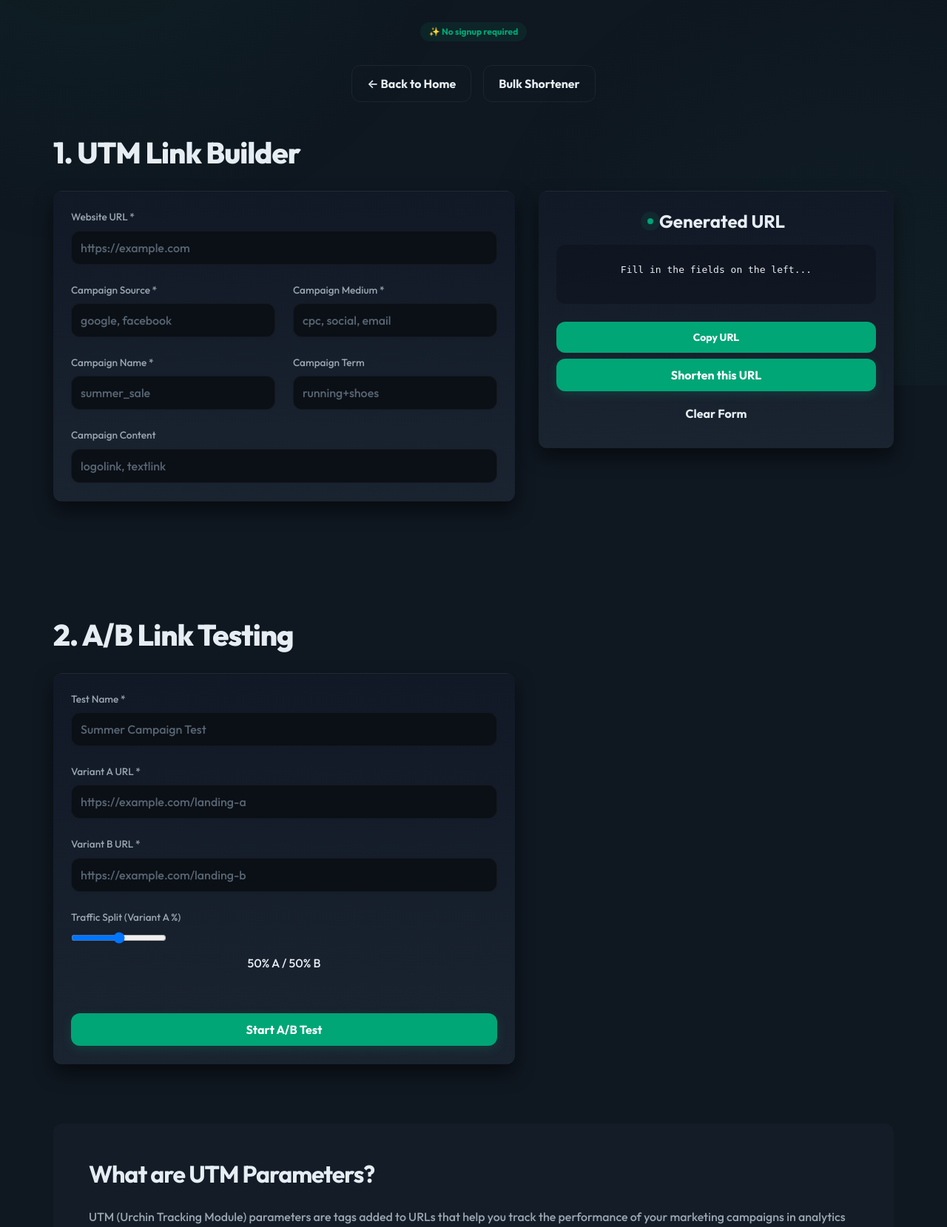
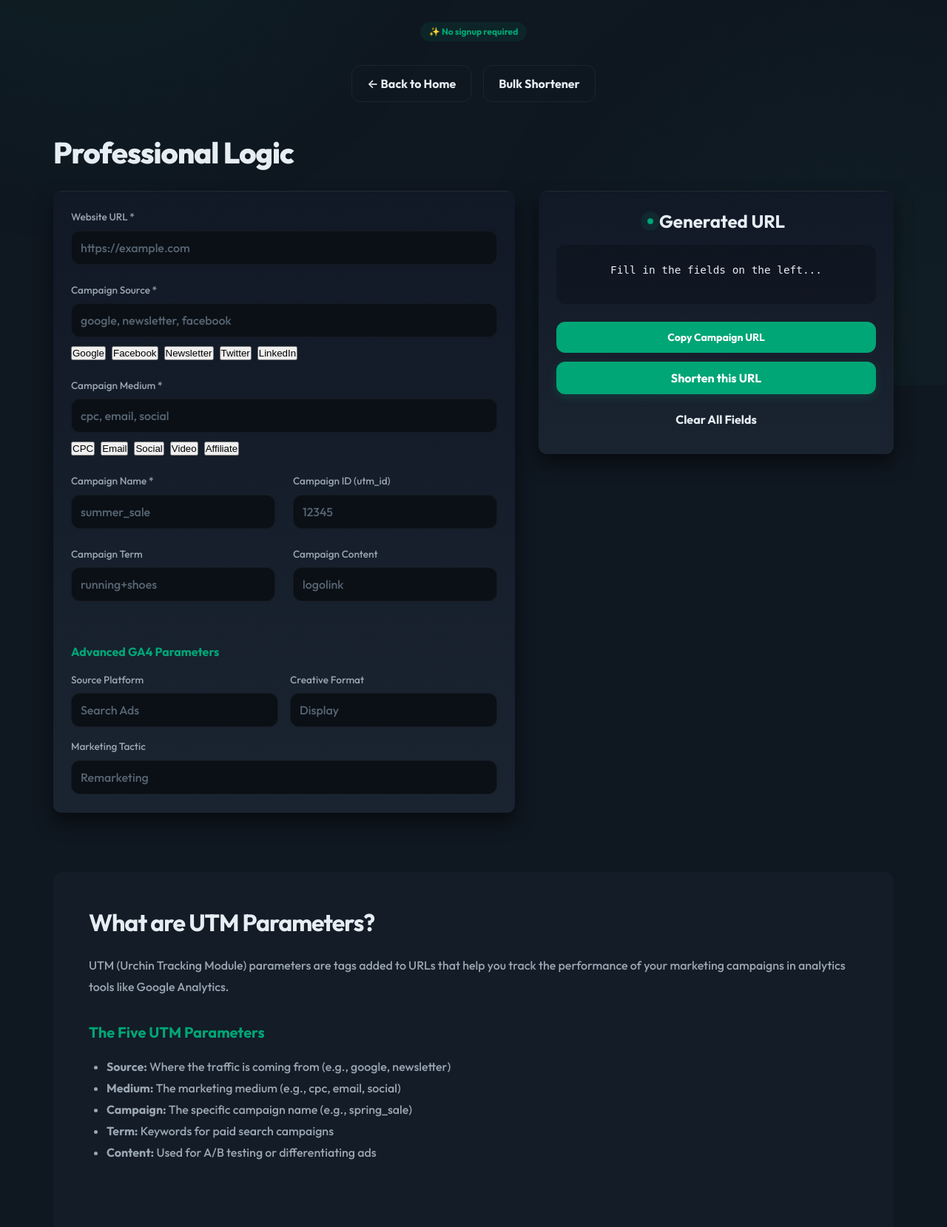
Before and after one commit to linkshortfree/linkshort, a Flask app: page /tools/utm in a window 1280 px wide. Shown: the part 279-1938 px from the top of the page at 74% size. Run offline with Flask 3, Linux system fonts and the light colour scheme.

Commit message:
feat: separation of A/B testing and upgrade to professional GA4 UTM parameters

```diff
--- a/app.py
+++ b/app.py
@@ -118,8 +118,12 @@ def tools_bulk():
     return render_template('tools/bulk.html')
 
 @app.route('/tools/utm')
-def tools_utm():
+def utm_builder():
     return render_template('tools/utm.html')
+
+@app.route('/tools/ab-testing')
+def ab_testing():
+    return render_template('tools/ab_testing.html')
 
 @app.route('/tools/utm-ab')
 def tools_utm_ab_redirect():
@@ -291,6 +295,7 @@ def sitemap():
         {'loc': '/', 'priority': '1.0'},
         {'loc': '/tools/bulk', 'priority': '1.0'},
         {'loc': '/tools/utm', 'priority': '0.9'},
+        {'loc': '/tools/ab-testing', 'priority': '0.9'}, # Added ab-testing
         {'loc': '/blog', 'priority': '0.8'},
         {'loc': '/about-us', 'priority': '0.6'},
         {'loc': '/contact', 'priority': '0.6'},
--- a/static/js/script.js
+++ b/static/js/script.js
@@ -570,8 +570,12 @@ function generateUtm() {
     const source = document.getElementById('utmSource')?.value.trim();
     const medium = document.getElementById('utmMedium')?.value.trim();
     const name = document.getElementById('utmName')?.value.trim();
+    const id = document.getElementById('utmId')?.value.trim();
     const term = document.getElementById('utmTerm')?.value.trim();
     const content = document.getElementById('utmContent')?.value.trim();
+    const platform = document.getElementById('utmPlatform')?.value.trim();
+    const creative = document.getElementById('utmCreative')?.value.trim();
+    const tactic = document.getElementById('utmTactic')?.value.trim();
     const resultDisplay = document.getElementById('finalUtmUrl');
 
     if (!baseUrl) {
@@ -584,8 +588,12 @@ function generateUtm() {
         if (source) url.searchParams.set('utm_source', source);
         if (medium) url.searchParams.set('utm_medium', medium);
         if (name) url.searchParams.set('utm_campaign', name);
+        if (id) url.searchParams.set('utm_id', id);
         if (term) url.searchParams.set('utm_term', term);
         if (content) url.searchParams.set('utm_content', content);
+        if (platform) url.searchParams.set('utm_source_platform', platform);
+        if (creative) url.searchParams.set('utm_creative_format', creative);
+        if (tactic) url.searchParams.set('utm_marketing_tactic', tactic);
 
         if (resultDisplay) resultDisplay.innerText = url.toString();
     } catch (e) {
@@ -614,7 +622,7 @@ function shortenUtm() {
 }
 
 function resetUtmForm() {
-    const fields = ['targetUrl', 'utmSource', 'utmMedium', 'utmName', 'utmTerm', 'utmContent'];
+    const fields = ['targetUrl', 'utmSource', 'utmMedium', 'utmName', 'utmId', 'utmTerm', 'utmContent', 'utmPlatform', 'utmCreative', 'utmTactic'];
     fields.forEach(id => {
         const el = document.getElementById(id);
         if (el) el.value = '';
@@ -624,6 +632,15 @@ function resetUtmForm() {
     if (resultDisplay) resultDisplay.innerText = "Enter a Website URL to begin...";
 
     showToast("Form cleared!");
+}
+
+function setUtmPreset(inputId, value) {
+    const input = document.getElementById(inputId);
+    if (input) {
+        input.value = value;
+        generateUtm();
+        showToast(`Set ${inputId.replace('utm', '')} to ${value}`);
+    }
 }
 
 async function generateBulkQRs() {
--- a/templates/partials/_navbar.html
+++ b/templates/partials/_navbar.html
@@ -28,6 +28,7 @@
         <a href="/">Home</a>
         <a href="/tools/bulk">Master Link & QR Designer</a>
         <a href="/tools/utm">UTM Builder</a>
+        <a href="/tools/ab-testing">A/B Testing</a>
         <a href="/#features">Features</a>
         <a href="/blog">Blog</a>
         <a href="/about-us">About Us</a>
--- a/templates/tools/utm.html
+++ b/templates/tools/utm.html
@@ -33,7 +33,7 @@
         </section>
 
         <section class="tool-ui-section" id="utm-builder">
-            <h2 class="section-title" style="text-align: left; margin-bottom: 2rem;">1. UTM Link Builder</h2>
+            <h2 class="section-title" style="text-align: left; margin-bottom: 2rem;">Professional Logic</h2>
             <div class="dashboard-layout">
                 <div class="glass-card">
                     <div style="display: grid; grid-template-columns: 1fr 1fr; gap: 1.5rem;">
@@ -41,25 +41,77 @@
                             <label class="input-label">Website URL *</label>
                             <input type="text" id="targetUrl" placeholder="https://example.com" oninput="generateUtm()">
                         </div>
-                        <div>
+
+                        <!-- Source & Medium with Presets -->
+                        <div style="grid-column: span 2;">
                             <label class="input-label">Campaign Source *</label>
-                            <input type="text" id="utmSource" placeholder="google, facebook" oninput="generateUtm()">
+                            <input type="text" id="utmSource" placeholder="google, newsletter, facebook"
+                                oninput="generateUtm()">
+                            <div class="presets-row"
+                                style="margin-top: 0.75rem; display: flex; gap: 0.5rem; flex-wrap: wrap;">
+                                <button class="pill-btn" onclick="setUtmPreset('utmSource', 'google')">Google</button>
+                                <button class="pill-btn"
+                                    onclick="setUtmPreset('utmSource', 'facebook')">Facebook</button>
+                                <button class="pill-btn"
+                                    onclick="setUtmPreset('utmSource', 'newsletter')">Newsletter</button>
+                                <button class="pill-btn" onclick="setUtmPreset('utmSource', 'twitter')">Twitter</button>
+                                <button class="pill-btn"
+                                    onclick="setUtmPreset('utmSource', 'linkedin')">LinkedIn</button>
+                            </div>
                         </div>
-                        <div>
+
+                        <div style="grid-column: span 2;">
                             <label class="input-label">Campaign Medium *</label>
-                            <input type="text" id="utmMedium" placeholder="cpc, social, email" oninput="generateUtm()">
+                            <input type="text" id="utmMedium" placeholder="cpc, email, social" oninput="generateUtm()">
+                            <div class="presets-row"
+                                style="margin-top: 0.75rem; display: flex; gap: 0.5rem; flex-wrap: wrap;">
+                                <button class="pill-btn" onclick="setUtmPreset('utmMedium', 'cpc')">CPC</button>
+                                <button class="pill-btn" onclick="setUtmPreset('utmMedium', 'email')">Email</button>
+                                <button class="pill-btn" onclick="setUtmPreset('utmMedium', 'social')">Social</button>
+                                <button class="pill-btn" onclick="setUtmPreset('utmMedium', 'video')">Video</button>
+                                <button class="pill-btn"
+                                    onclick="setUtmPreset('utmMedium', 'affiliate')">Affiliate</button>
+                            </div>
                         </div>
+
+                        <!-- Core Parameters -->
                         <div>
                             <label class="input-label">Campaign Name *</label>
                             <input type="text" id="utmName" placeholder="summer_sale" oninput="generateUtm()">
                         </div>
                         <div>
+                            <label class="input-label">Campaign ID (utm_id)</label>
+                            <input type="text" id="utmId" placeholder="12345" oninput="generateUtm()">
+                        </div>
+
+                        <div>
                             <label class="input-label">Campaign Term</label>
                             <input type="text" id="utmTerm" placeholder="running+shoes" oninput="generateUtm()">
                         </div>
-                        <div style="grid-column: span 2;">
+                        <div>
                             <label class="input-label">Campaign Content</label>
-                            <input type="text" id="utmContent" placeholder="logolink, textlink" oninput="generateUtm()">
+                            <input type="text" id="utmContent" placeholder="logolink" oninput="generateUtm()">
+                        </div>
+
+                        <!-- Professional GA4 Parameters -->
+                        <div
+                            style="grid-column: span 2; border-top: 1px solid var(--glass-border); padding-top: 1.5rem; margin-top: 0.5rem;">
+                            <h4 style="margin-bottom: 1rem; color: var(--accent-primary);">Advanced GA4 Parameters</h4>
+                            <div style="display: grid; grid-template-columns: 1fr 1fr; gap: 1rem;">
+                                <div>
+                                    <label class="input-label">Source Platform</label>
+                                    <input type="text" id="utmPlatform" placeholder="Search Ads"
+                                        oninput="generateUtm()">
+                                </div>
+                                <div>
+                                    <label class="input-label">Creative Format</label>
+                                    <input type="text" id="utmCreative" placeholder="Display" oninput="generateUtm()">
+                                </div>
+                                <div style="grid-column: span 2;">
+                                    <label class="input-label">Marketing Tactic</label>
+                                    <input type="text" id="utmTactic" placeholder="Remarketing" oninput="generateUtm()">
+                                </div>
+                            </div>
                         </div>
                     </div>
                 </div>
@@ -71,61 +123,18 @@
                             <h3 style="margin: 0;">Generated URL</h3>
                         </div>
                         <div id="finalUtmUrl"
-                            style="word-break: break-all; font-family: monospace; background: rgba(0,0,0,0.2); padding: 1.5rem; border-radius: 12px; min-height: 5rem; margin-bottom: 1.5rem;">
+                            style="word-break: break-all; font-family: monospace; background: rgba(0,0,0,0.2); padding: 1.5rem; border-radius: 12px; min-height: 5rem; margin-bottom: 1.5rem; border: 1px solid var(--glass-border); font-size: 0.9rem;">
                             Fill in the fields on the left...
                         </div>
-                        <button onclick="copyUtm()" class="copy-btn" style="width: 100%; margin-bottom: 0.5rem;">Copy
-                            URL</button>
-                        <button onclick="shortenUtm()" class="btn btn-primary"
-                            style="width: 100%; margin-bottom: 0.5rem;">Shorten this
-                            URL</button>
-                        <button onclick="resetUtmForm()" class="btn btn-secondary"
-                            style="width: 100%; border: 1px dashed var(--glass-border);">Clear Form</button>
-                    </div>
-                </aside>
-            </div>
-        </section>
-
-        <!-- A/B TESTING SECTION -->
-        <section class="tool-ui-section" id="ab-testing"
-            style="margin-top: 5rem; border-top: 1px solid var(--glass-border); padding-top: 5rem;">
-            <h2 class="section-title" style="text-align: left; margin-bottom: 2rem;">2. A/B Link Testing</h2>
-            <div class="dashboard-layout">
-                <div class="glass-card">
-                    <div style="display: grid; grid-template-columns: 1fr; gap: 1.5rem;">
-                        <div>
-                            <label class="input-label">Test Name *</label>
-                            <input type="text" id="abTestName" placeholder="Summer Campaign Test">
+                        <div style="display: flex; flex-direction: column; gap: 0.75rem;">
+                            <button onclick="copyUtm()" class="copy-btn" style="width: 100%; margin: 0;">Copy Campaign
+                                URL</button>
+                            <button onclick="shortenUtm()" class="btn btn-primary"
+                                style="width: 100%; margin: 0;">Shorten this URL</button>
+                            <button onclick="resetUtmForm()" class="btn btn-secondary"
+                                style="width: 100%; border: 1px dashed var(--glass-border); margin: 0;">Clear All
+                                Fields</button>
                         </div>
-                        <div>
-                            <label class="input-label">Variant A URL *</label>
-                            <input type="text" id="variantA" placeholder="https://example.com/landing-a">
-                        </div>
-                        <div>
-                            <label class="input-label">Variant B URL *</label>
-                            <input type="text" id="variantB" placeholder="https://example.com/landing-b">
-                        </div>
-                        <div>
-                            <label class="input-label">Traffic Split (Variant A %)</label>
-                            <input type="range" id="trafficSplit" min="0" max="100" value="50"
-                                oninput="document.getElementById('splitVal').innerText = this.value + '% A / ' + (100-this.value) + '% B'">
-                            <p id="splitVal" style="text-align: center; margin-top: 0.5rem; font-weight: 500;">50% A /
-                                50% B</p>
-                        </div>
-                        <button id="startAbBtn" onclick="createABTest()" class="btn btn-primary"
-                            style="margin-top: 1rem;">Start A/B Test</button>
-                    </div>
-                </div>
-
-                <aside class="preview-sidebar">
-                    <div id="abResultArea" class="preview-card glass-card hidden">
-                        <h3 style="margin-bottom: 1rem;">A/B Test Link Ready!</h3>
-                        <p style="font-size: 0.85rem; color: var(--text-secondary); margin-bottom: 1rem;">Share this
-                            link to split traffic between variants A and B.</p>
-                        <div id="finalAbUrl"
-                            style="word-break: break-all; font-family: monospace; background: rgba(0,0,0,0.2); padding: 1.5rem; border-radius: 12px; margin-bottom: 1.5rem;">
-                        </div>
-                        <button onclick="copyAbUrl()" class="copy-btn" style="width: 100%;">Copy A/B Link</button>
                     </div>
                 </aside>
             </div>
```
Also changed, not shown: templates/index.html (+11 -4 lines), templates/tools/ab_testing.html (added, +122 -0 lines).
